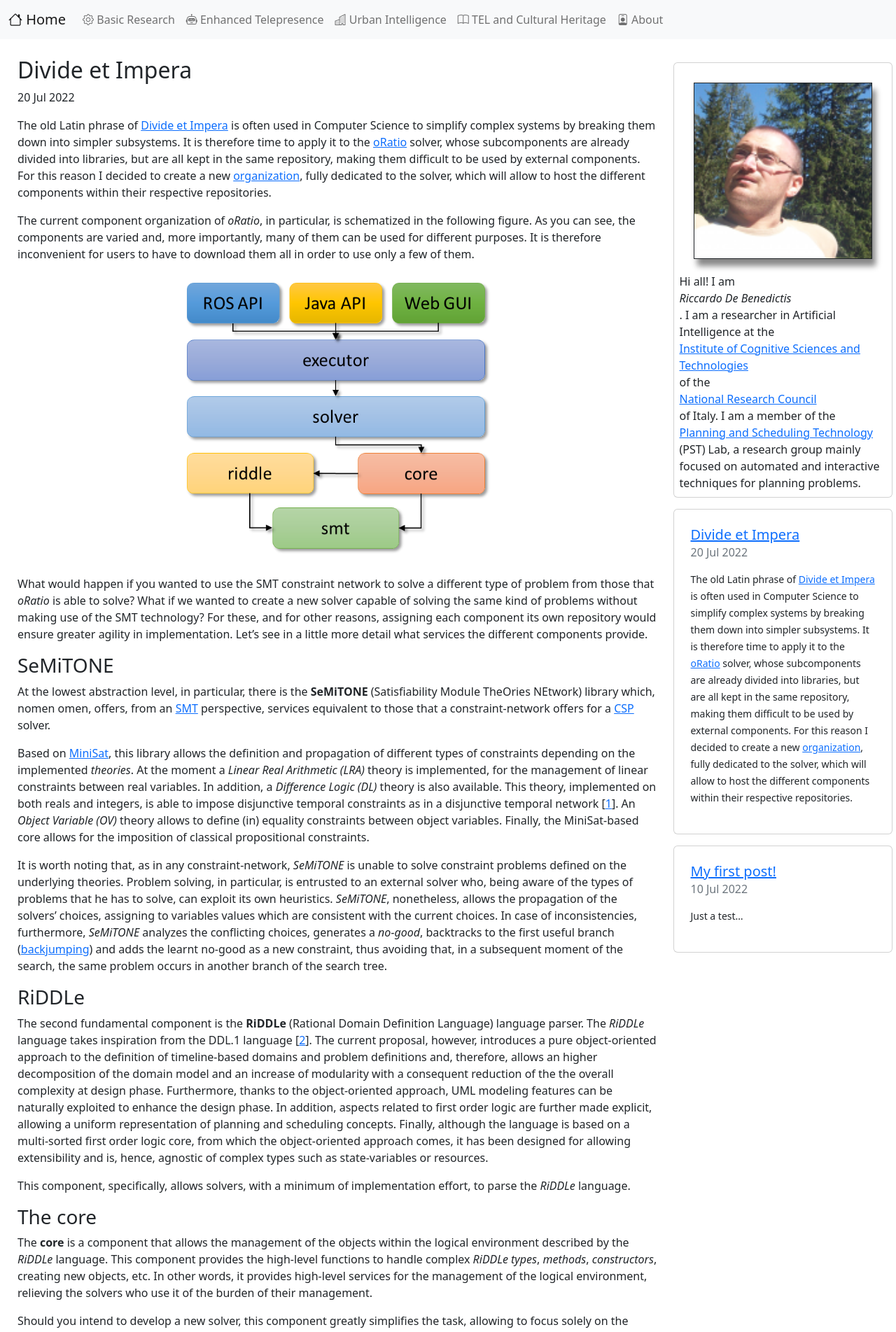
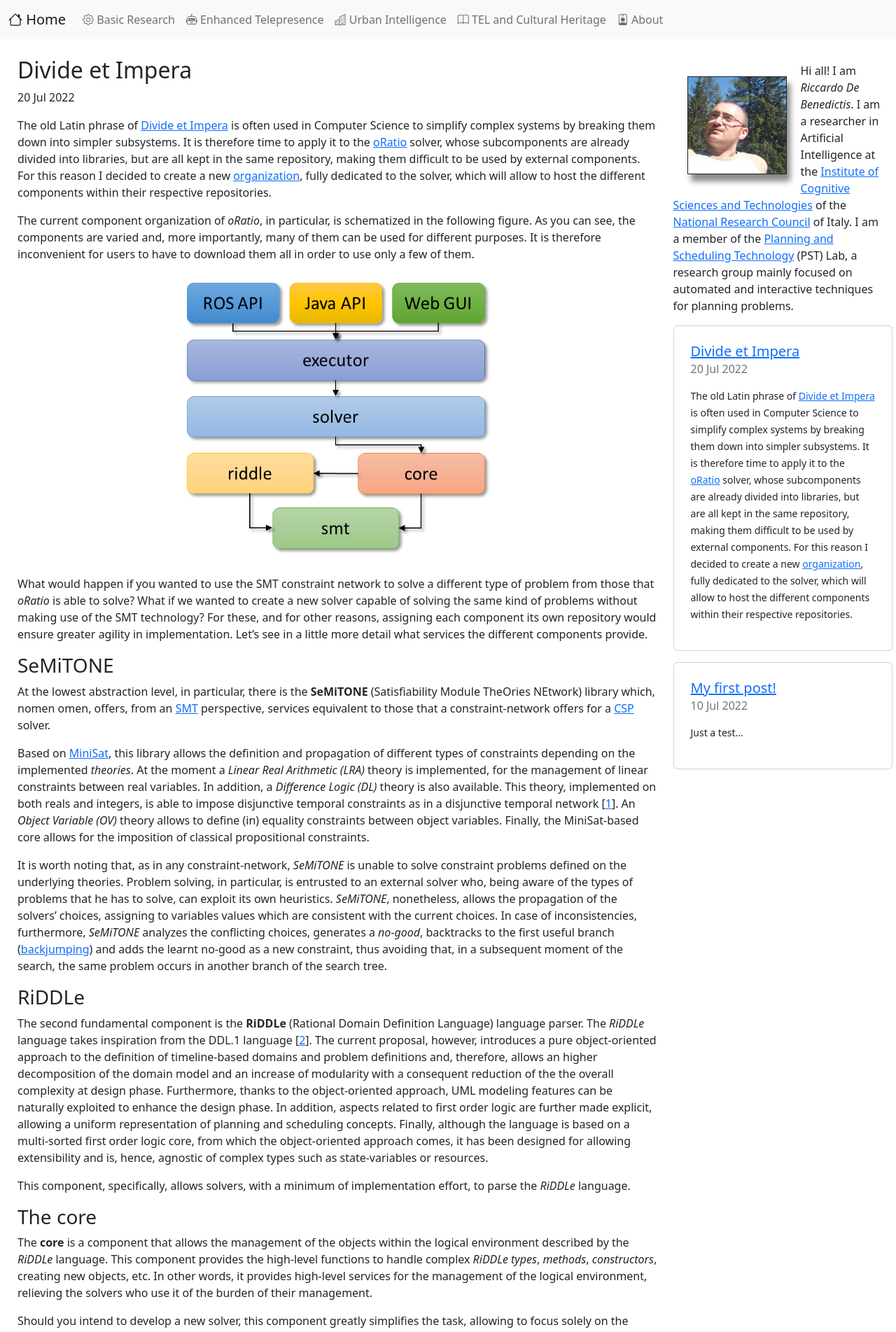
Before and after one commit to riccardodebenedictis/riccardodebenedictis.github.io, a Jekyll site: the page built from index.html, in a window 1280 px wide. Shown: the top 1903 px of the page at 70% size. Built offline with Jekyll 4.4.1, drawn with Linux system fonts in a browser that asks for light colours.

Commit message:
trying cards..

```diff
--- a/_includes/about.html
+++ b/_includes/about.html
@@ -1,6 +1,5 @@
-<div class="card m-2 p-2">
-    <img style="float: left; width: 100; height: auto; border: 1px solid; box-shadow: 5px 10px 8px #888888; margin: 20px;"
-        src="{{site.url}}/figures/face.png">
+<div class="container-fluid p-2">
+    <img style="float: left; width: 100; height: auto; border: 1px solid; box-shadow: 5px 10px 8px #888888; margin: 20px;" src="{{site.url}}/figures/face.png">
 
     Hi all! I am <em>{{site.name}}</em>. I am a researcher in Artificial Intelligence at the
     <a href="https://istc.cnr.it">Institute of Cognitive Sciences and Technologies</a>
```
